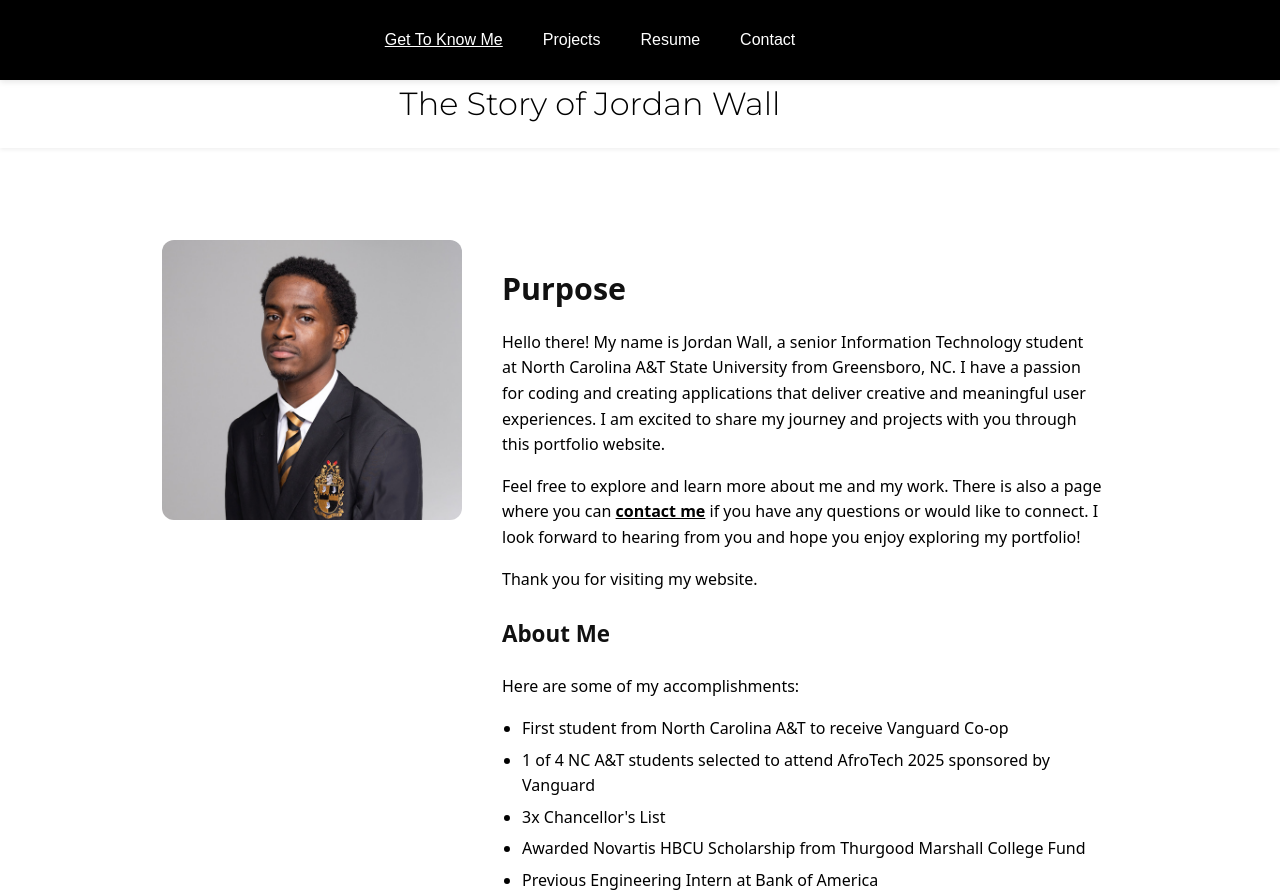
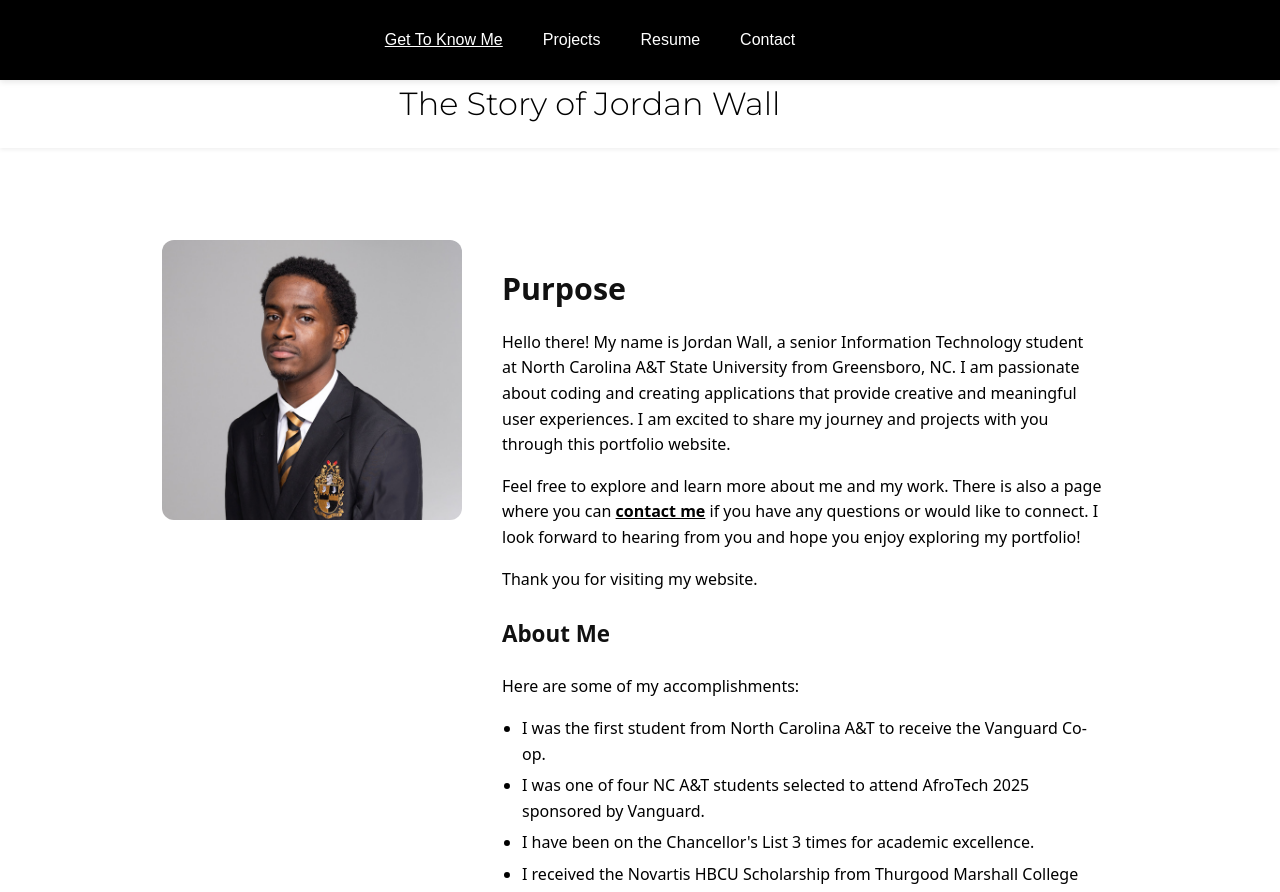
Before and after one commit to jordanwall824-eng/thestoryofjordanwall, a React (Vite) app: page / in a window 1280 px wide. Shown: the top 892 px of the page. Built offline with nearby package versions, Linux system fonts and the light colour scheme; the HTML template or start-up script is replaced by a standard one; a web font is replaced by a local one.

Commit message:
updating first page

```diff
--- a/src/assets/aboutMe.jsx
+++ b/src/assets/aboutMe.jsx
@@ -18,8 +18,8 @@ function AboutMe() {
 
         <p>
           Hello there! My name is Jordan Wall, a senior Information Technology
-          student at North Carolina A&amp;T State University from Greensboro, NC. I have a passion
-          for coding and creating applications that deliver creative and
+          student at North Carolina A&amp;T State University from Greensboro, NC. I am passionate
+          about coding and creating applications that provide creative and
           meaningful user experiences. I am excited to share my journey and
           projects with you through this portfolio website.
         </p>
@@ -40,18 +40,18 @@ function AboutMe() {
         <div className="list">
           <ul>
             <li>
-              First student from North Carolina A&amp;T to receive Vanguard Co-op
+              I was the first student from North Carolina A&amp;T to receive the Vanguard Co-op.
             </li>
             <li>
-              1 of 4 NC A&amp;T students selected to attend AfroTech 2025 sponsored
-              by Vanguard
+             I was one of four NC A&amp;T students selected to attend AfroTech 2025 sponsored
+            by Vanguard.
             </li>
-            <li>3x Chancellor&apos;s List</li>
+            <li>I have been on the Chancellor&apos;s List 3 times for academic excellence.</li>
             <li>
-              Awarded Novartis HBCU Scholarship from Thurgood Marshall College
-              Fund
+              I received the Novartis HBCU Scholarship from Thurgood Marshall College
+              Fund.
             </li>
-            <li>Previous Engineering Intern at Bank of America</li>
+            <li>Previously Interned at Bank of America as a Software Engineering Intern.</li>
             <li>
               Member of Alpha Phi Alpha Fraternity, Inc. through Beta Epsilon chapter
             </li>
```
